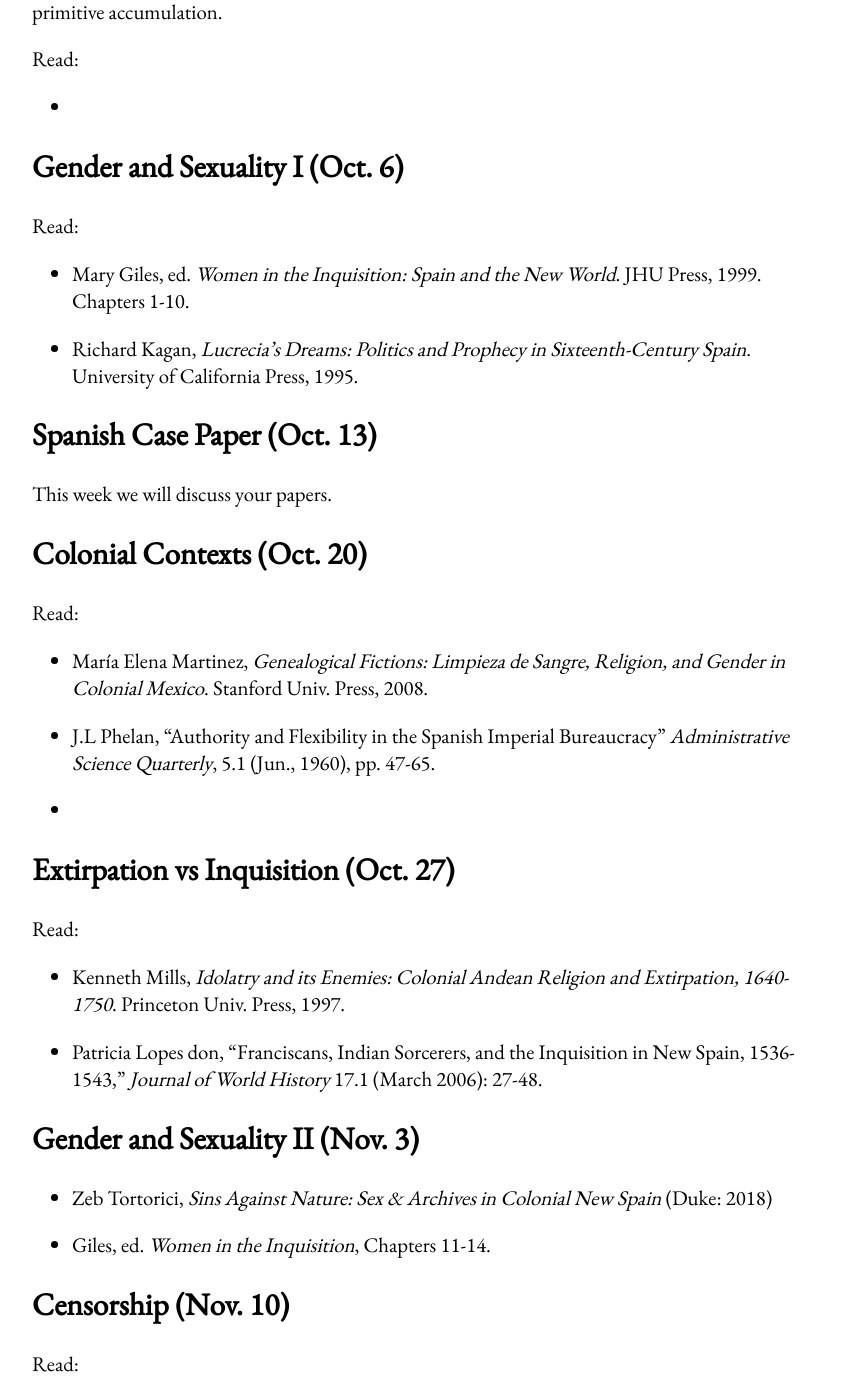
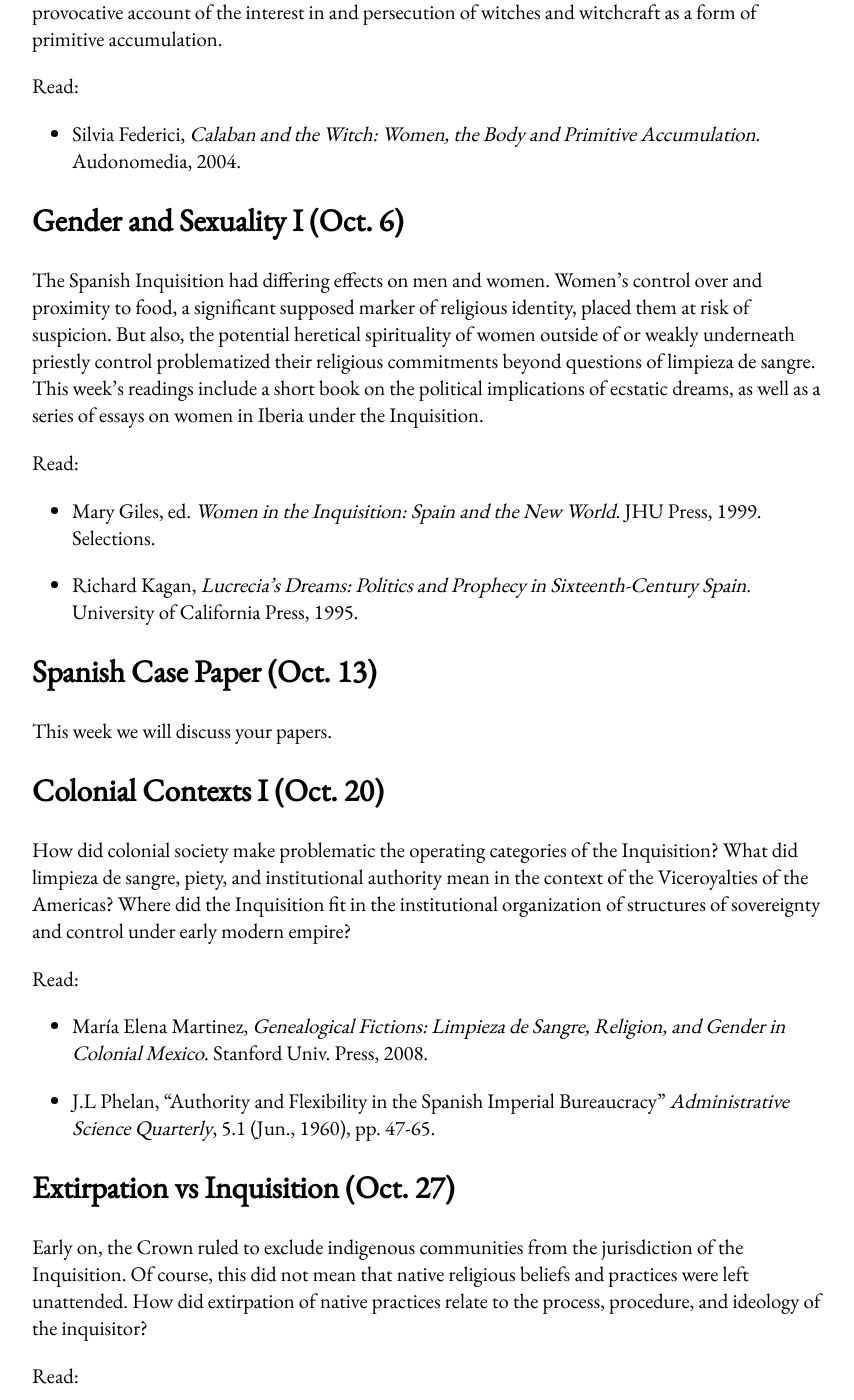
Before and after one commit to chadblack/561-Inquisition, a Jekyll site: the page built from calendar.md, in a window 1280 px wide and 1400 px high, scrolled down 2624 px. Shown: the whole window, without its empty margins (208-1062 px from the left). Built offline with Jekyll 4.4.1, drawn with Linux system fonts in a browser that asks for light colours; some web fonts are replaced; some of the changed text lies outside the part shown.

Commit message:
finished calendar

```diff
--- a/calendar.md
+++ b/calendar.md
@@ -105,15 +105,25 @@ and persecution of witches and witchcraft as a form of primitive accumulation.
 
 Read:
 
-*
+* Silvia Federici, *Calaban and the Witch: Women, the Body and Primitive
+  Accumulation*. Audonomedia, 2004.
 
 
 ## Gender and Sexuality I (Oct. 6)
 
+The Spanish Inquisition had differing effects on men and women. Women's control
+over and proximity to food, a significant supposed marker of religious
+identity, placed them at risk of suspicion. But also, the potential heretical
+spirituality of women outside of or weakly underneath priestly control
+problematized their religious commitments beyond questions of limpieza de
+sangre. This week's readings include a short book on the political implications
+of ecstatic dreams, as well as a series of essays on women in Iberia under the
+Inquisition.
+
 Read:
 
 * Mary Giles, ed. *Women in the Inquisition: Spain and the New World*. JHU
-  Press, 1999. Chapters 1-10.
+  Press, 1999. Selections.
 
 * Richard Kagan, *Lucrecia's Dreams: Politics and Prophecy in Sixteenth-Century
   Spain*. University of California Press, 1995.
@@ -124,7 +134,13 @@ Read:
 This week we will discuss your papers.
 
 
-## Colonial Contexts (Oct. 20)
+## Colonial Contexts I (Oct. 20)
+
+How did colonial society make problematic the operating categories of the
+Inquisition? What did limpieza de sangre, piety, and institutional authority
+mean in the context of the Viceroyalties of the Americas? Where did the
+Inquisition fit in the institutional organization of structures of sovereignty
+and control under early modern empire?
 
 Read:
 
@@ -134,10 +150,14 @@ Read:
 * J.L Phelan, “Authority and Flexibility in the Spanish Imperial Bureaucracy”
   *Administrative Science Quarterly*, 5.1 (Jun., 1960), pp. 47-65.
 
-*
-
 
 ## Extirpation vs Inquisition (Oct. 27)
+
+Early on, the Crown ruled to exclude indigenous communities from the
+jurisdiction of the Inquisition. Of course, this did not mean that native
+religious beliefs and practices were left unattended. How did extirpation of
+native practices relate to the process, procedure, and ideology of the
+inquisitor?
 
 Read:
 
@@ -150,29 +170,50 @@ Read:
 
 ## Gender and Sexuality II (Nov. 3)
 
+As an extension of the Castilian Inquisition (as opposed to in Aragon and
+Valencia), the Holy Office in the Americas did not have jurisdiction over
+unnatural sex, unless it involved sacrilege. This week's readings put clerical
+and lay sexuality into context with one another in Mexico and Cartagena.
+
+
+Read:
+
 * Zeb Tortorici, *Sins Against Nature: Sex & Archives in Colonial New Spain*
   (Duke: 2018)
 
-* Giles, ed. *Women in the Inquisition*, Chapters 11-14.
+* Nicole von Germeten, "Archival Narratives of Clerical Sodomy and Suicide from
+  Eighteenth-Century Cartagena"
 
-## Censorship (Nov. 10)
+* Nora Jaffary, "Sacred Defiance and Sexual Desecration"
+
+## What if institutions aren't what they claim? (Nov. 10)
+
+Dependence on institutional sources runs the risk of accepting the
+self-proclaimed legitimacy of those sources as normative. Martin Nesvig does
+not do that.
 
 Read:
 
-*
+* * Martin Nesvig, *Promiscuous Power: An Unorthodox History of New Spain*. Univ.
+  of Texas Press, 2018.
 
 
 ## A Modern Institution?  (Nov. 17)
 
+In the end, what role did the Inquisition as an institution play in the
+emergence of modernity? Are analogues in the current day of its methods and
+truths indicative of a formative, or even modern institution? Or does the
+context of the Inquisition's activity within the juridical and jurisdictional
+specificities of early modern Spanish Empire restrict it's import?
+
 Read:
 
-*
+* Irene Silverblatt, *Modern Inquisitions: Peru and the Colonial Origins of the
+  Civilized World*. Duke Univ. Press, 2004.
 
 
 ## Mexican Case Paper (Nov. 24)
 
-Read:
-
-*
+One last discussion, of your own work. And then...
 
 **That's a wrap!!**
```
